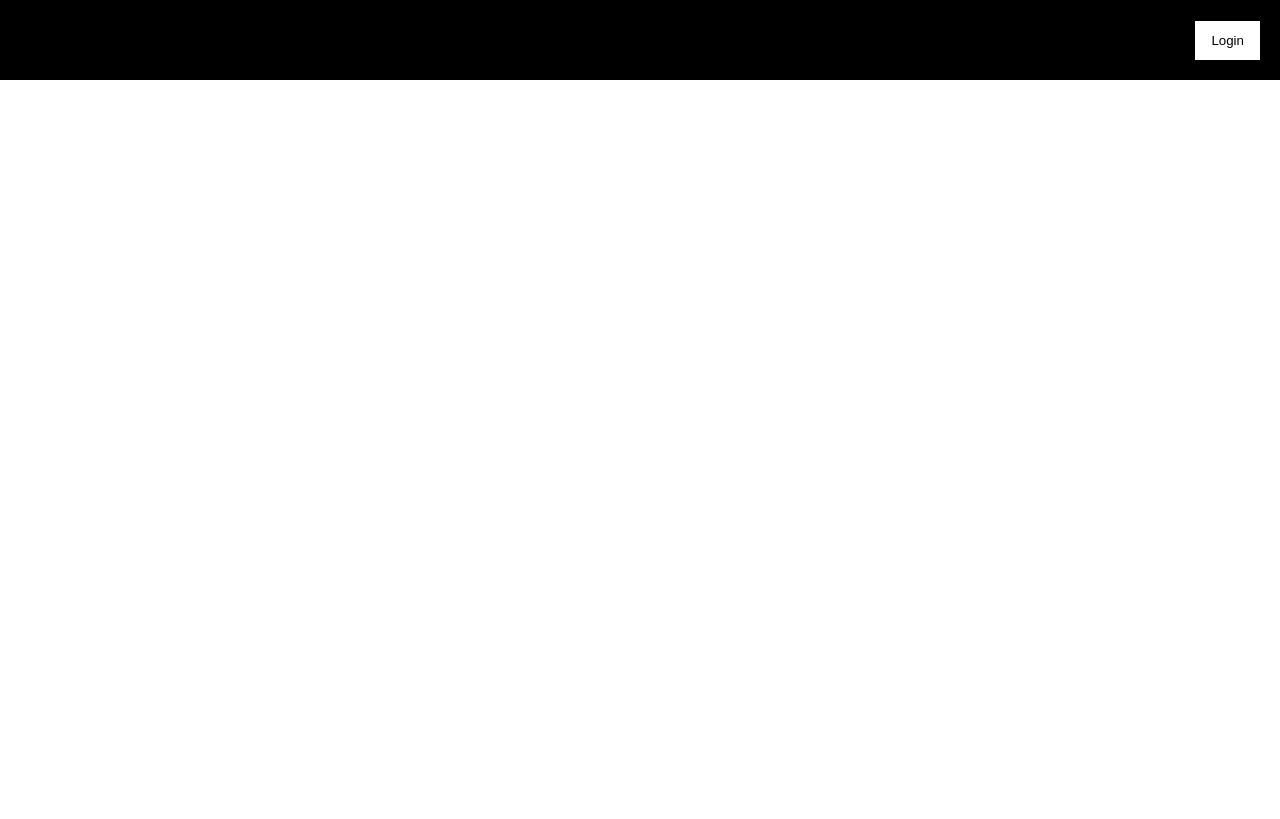
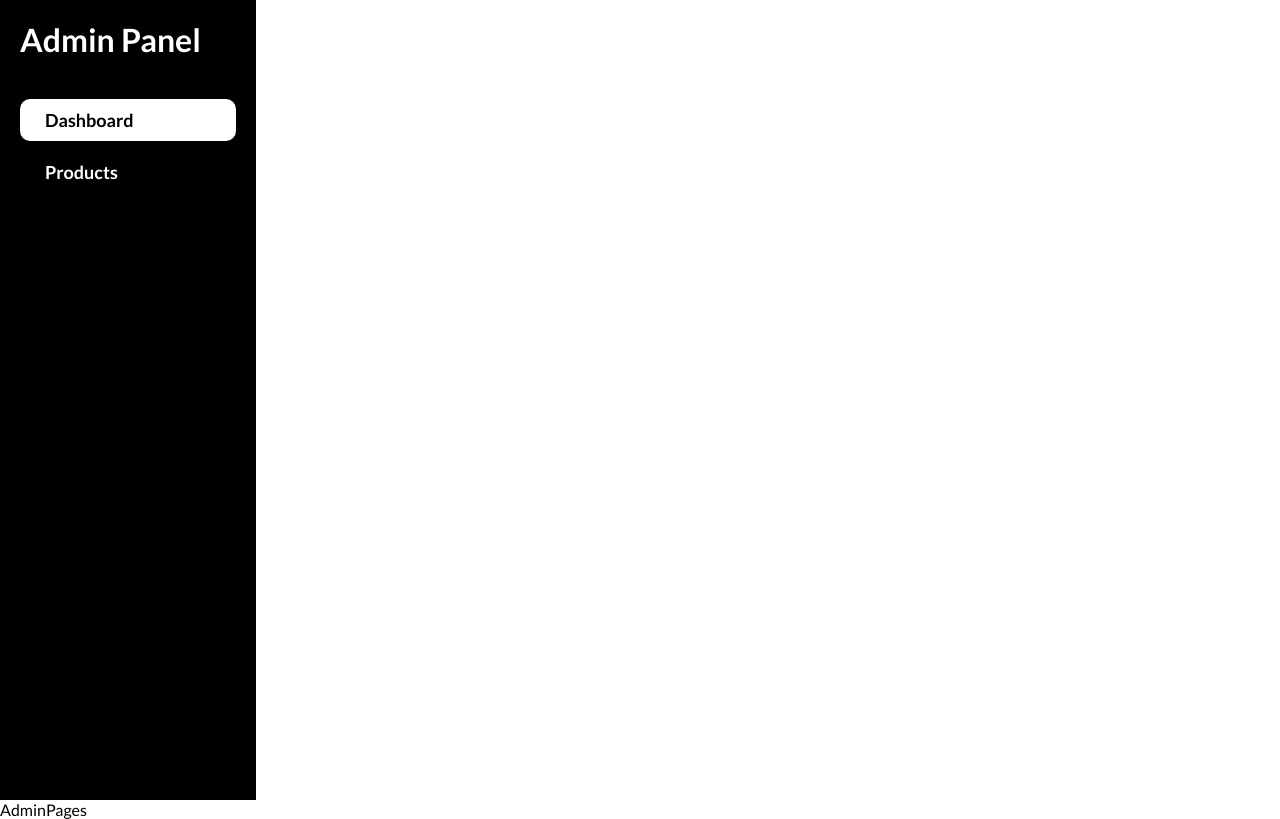
Before and after one commit to MohammadNawawi/Niori, a Next.js app: page /admin in a window 1280 px wide. Built offline with nearby package versions, Linux system fonts and the light colour scheme; no server answers.

Commit message:
feat : Setup Admin Panel V1

```diff
--- /dev/null
+++ b/src/components/fragments/Sidebar/Sidebar.module.scss
@@ -0,0 +1,36 @@
+.sidebar {
+  background-color: #000;
+  color: #fff;
+  padding: 20px;
+  width: 20vw;
+  height: 100vh;
+  &__top {
+    &__title {
+      margin-bottom: 40px;
+    }
+    &__lists {
+      display: flex;
+      flex-direction: column;
+      gap: 10px;
+      &__item {
+        border-radius: 10px;
+        font-size: 18px;
+        display: flex;
+        align-items: center;
+        gap: 10px;
+        transition: 0.3s;
+        padding: 10px 15px;
+        &:hover {
+          background-color: #fff;
+          color: #000;
+          transition: 0.3s;
+          cursor: pointer;
+        }
+        &__active {
+          background-color: #fff;
+          color: #000;
+        }
+      }
+    }
+  }
+}
--- /dev/null
+++ b/src/components/fragments/Sidebar/index.tsx
@@ -0,0 +1,43 @@
+import React from "react";
+import styles from "./Sidebar.module.scss";
+import { useRouter } from "next/router";
+import Link from "next/link";
+
+type Proptypes = {
+  lists: Array<{
+    title: string;
+    url: string;
+    icon: string;
+  }>;
+};
+
+const Sidebar = (props: Proptypes) => {
+  const { lists } = props;
+  const { pathname } = useRouter();
+  return (
+    <div className={styles.sidebar}>
+      <div className={styles.sidebar__top}>
+        <h1 className={styles.sidebar__top__title}>Admin Panel</h1>
+        <div className={styles.sidebar__top__lists}>
+          {lists.map((list, index) => (
+            <Link
+              href={list.url}
+              key={list.title}
+              className={`${styles.sidebar__top__lists__item} ${
+                pathname === list.url &&
+                styles.sidebar__top__lists__item__active
+              }`}
+            >
+              <i className={`bx ${list.icon}`} />
+              <h4 className={styles.sidebar__top__lists__item__title}>
+                {list.title}
+              </h4>
+            </Link>
+          ))}
+        </div>
+      </div>
+    </div>
+  );
+};
+
+export default Sidebar;
--- /dev/null
+++ b/src/components/layouts/AdminLayout/index.tsx
@@ -0,0 +1,32 @@
+import Sidebar from "@/components/fragments/Sidebar";
+import styles from "./AdminLayout.module.scss";
+import React from "react";
+
+type Proptypes = {
+  children: React.ReactNode;
+};
+
+const listSidebarItem = [
+  {
+    title: "Dashboard",
+    url: "/admin",
+    icon: "bxs-dashboard",
+  },
+  {
+    title: "Products",
+    url: "/admin/products",
+    icon: "bxs-box",
+  },
+];
+
+const AdminLayout = (props: Proptypes) => {
+  const { children } = props;
+  return (
+    <div className={styles.admin}>
+      <Sidebar lists={listSidebarItem} />
+      {children}
+    </div>
+  );
+};
+
+export default AdminLayout;
--- a/src/pages/_app.tsx
+++ b/src/pages/_app.tsx
@@ -1,22 +1,28 @@
-import Navbar from "@/components/layouts/Navbar";
+import Navbar from "@/components/fragments/Navbar";
 import "@/styles/globals.css";
 import { SessionProvider } from "next-auth/react";
 import type { AppProps } from "next/app";
 import { Lato } from "next/font/google";
+import { useRouter } from "next/router";
 
 const lato = Lato({
   subsets: ["latin"],
   weight: ["100", "300", "400", "700", "900"],
 });
+
+const disableNavbar = ["auth", "admin"];
+
 export default function App({
   Component,
   pageProps: { session, ...pageProps },
 }: AppProps) {
+  const { pathname } = useRouter();
   return (
     <SessionProvider session={session}>
       <div className={lato.className}>
-        <Navbar />
-        <Component {...pageProps} />;
+        {!disableNavbar.includes(pathname.split("/")[1]) && <Navbar />}
+        {/* <Navbar /> */}
+        <Component {...pageProps} />
       </div>
     </SessionProvider>
   );
--- a/src/pages/admin/index.tsx
+++ b/src/pages/admin/index.tsx
@@ -1,7 +1,14 @@
+import AdminLayout from "@/components/layouts/AdminLayout";
 import React from "react";
 
 const AdminPage = () => {
-  return <div>AdminPage</div>;
+  return (
+    <AdminLayout>
+      <div>
+        <div>AdminPages</div>
+      </div>
+    </AdminLayout>
+  );
 };
 
 export default AdminPage;
```
Also changed, not shown: src/pages/admin/products/index.tsx (+10 -3 lines), src/components/fragments/Navbar/Navbar.module.scss (renamed from src/components/layouts/Navbar/Navbar.module.scss), src/components/fragments/Navbar/index.tsx (renamed from src/components/layouts/Navbar/index.tsx), src/components/layouts/AdminLayout/AdminLayout.module.scss (added).
